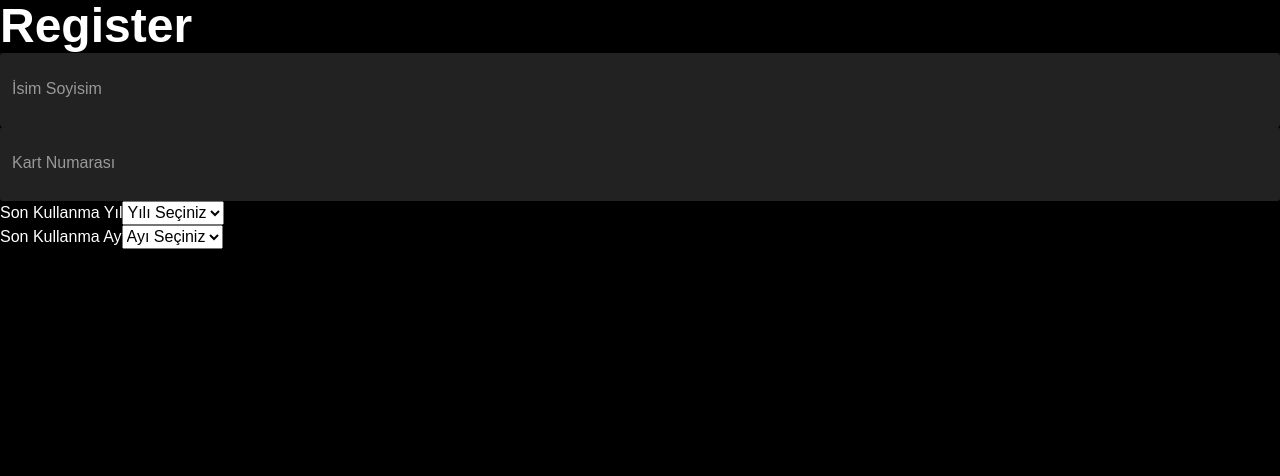
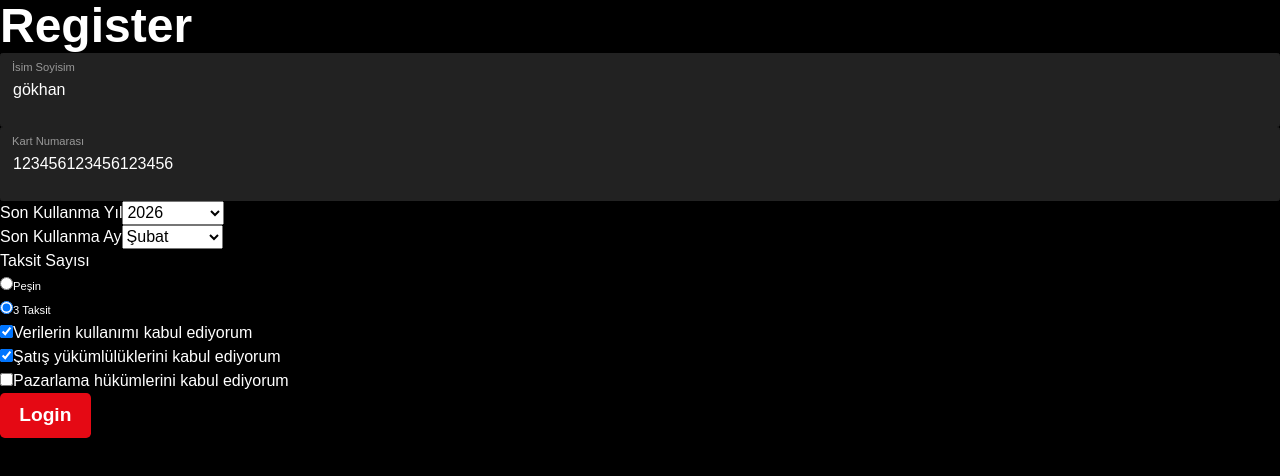
Before and after one commit to gokhanozdemir/p0824-s8-repeat, a React (Vite) app: page /register in a window 1280 px wide. Shown: the top 476 px of the page. Built offline with nearby package versions, Linux system fonts and the light colour scheme.

Commit message:
Form taslağını tamamlar, state'i view'e bağlar
Co-authored-by: OnurGunerG <OnurGunerG@users.noreply.github.com>
Co-authored-by: didem-kayaci <didem-kayaci@users.noreply.github.com>
Co-authored-by: GokcenGuldogan <GokcenGuldogan@users.noreply.github.com>

```diff
--- a/src/components/Register.jsx
+++ b/src/components/Register.jsx
@@ -1,30 +1,48 @@
-
+import { useState } from "react"
 
 const years = ["2024", "2025", "2026", "2027", "2028", "2029", "2030"]
 const months = ["Ocak", "Şubat", "Mart", "Nisan", "Mayıs", "Haziran", "Temmuz", "Ağustos", "Eylül", "Ekim", "Kasım", "Aralık"]
+const initialForm = {
+	isimSoyisim: "gökhan",
+	kartNumarasi: "123456123456123456",
+	sonYil: "2026",
+	sonAy: "Şubat",
+	odemeTipi: "installment",
+	onaylar: ["usage", "rights"]
+}
+
+/*
+TODO: bütün alanlara formData ile uyumlu name değerleri ekle.
+TODO: bir eventHandler (onChange) yazıp, bütün alanlara bağlanacak
+TODO: bir text, select ve checkbox alanları için gereken ifadelere göre doğru veriyi okuyarak, State'te sadece ilgili kısmı güncelle
+TODO: tek bir fn ile bütün alanları kontrol et
+
+ - text--> data nerede? value'da, state'teki karşılığı nerede? [name]
+ - select--> data nerede? value'da, state'teki karşılığı nerede? [name]
+ - radio--> data nerede? value'da, state'teki karşılığı nerede? [name]
+ - radio--> data nerede? (checked'de ve) value'da, state'teki karşılığı nerede? "onaylar"
+	eğer(onaylar'da ilgili value yoksa) o zaman onaylar'a ilgil value eklenecek
+	varsa - filter ile çıkarılacak
+	// https://dev.to/andyrewlee/cheat-sheet-for-updating-objects-and-arrays-in-react-state-48np
+
+*/
 function Register() {
+	const [formData, setFormData] = useState(initialForm)
 	return (
 		<div>
 			<h1>Register</h1>
-			{/*
-			<div className="input-group">
-				<label htmlFor="emailormobile">Email or mobile number</label>
-
-				<input onChange={handleChange} name="userInfo" value={formData.userInfo} type="text" id="emailormobile" placeholder="your user info" />
-			</div>
-			*/}
 			<form>
 				<div className="input-group">
 					<label htmlFor="nameSurname">İsim Soyisim</label>
-					<input id="nameSurname" placeholder="İsim Soyisim" type="text" />
+					<input id="nameSurname" placeholder="İsim Soyisim" type="text" value={formData.isimSoyisim} />
 				</div>
 				<div className="input-group">
 					<label htmlFor="creditnumber">Kart Numarası</label>
-					<input id="creditnumber" placeholder="Kart Numarası" type="text" />
+					<input id="creditnumber" placeholder="Kart Numarası" type="text" value={formData.kartNumarasi} />
 				</div>
 				<div className="input-group">
 					<label htmlFor="exp_year">Son Kullanma Yıl</label>
-					<select id="exp_year" defaultValue="-1">
+					<select id="exp_year" defaultValue="-1" value={formData.sonYil}>
 						<option value="-1" disabled>Yılı Seçiniz</option>
 						{years.map((y) => {
 							return <option key={y} value={y}>{y}</option>
@@ -35,14 +53,38 @@ function Register() {
 				</div>
 				<div className="input-group">
 					<label htmlFor="exp_mounth">Son Kullanma Ay</label>
-					<select id="exp_mounth" defaultValue="-1">
+					<select id="exp_mounth" defaultValue="-1" value={formData.sonAy}>
 						<option value="-1" disabled >Ayı Seçiniz</option>
-						{months.map((y) => {
-							return <option key={y} value={y}>{y}</option>
+						{months.map((m) => {
+							return <option key={m} value={m}>{m}</option>
 						})}
 					</select>
-
 				</div>
+				<div className="input-group flex column">
+					<p>Taksit Sayısı</p>
+					<div>
+						<input id="paymentSinglle" checked={formData.odemeTipi.includes("single")} type="radio" name="odemeTipi" value="single" />
+						<label htmlFor="paymentSinglle">Peşin</label>
+					</div>
+					<div>
+						<input type="radio" id="paymentInstallments" checked={formData.odemeTipi.includes("installment")} name="odemeTipi" value="installment" />
+						<label htmlFor="paymentInstallments">3 Taksit</label>
+					</div>
+				</div>
+				<div className="input-group flex column">
+					<div>
+						<input id="kullanim" type="checkbox" checked={formData.onaylar.includes("usage")} name="condions_usage" value="usage" />
+						<label htmlFor="kullanim">Verilerin kullanımı kabul ediyorum</label></div>
+					<div>
+						<input type="checkbox" checked={formData.onaylar.includes("rights")} id="satis" name="condions_rights" value="rights" />
+						<label htmlFor="satis">Şatış yükümlülüklerini kabul ediyorum</label>
+					</div>
+					<div>
+						<input type="checkbox" checked={formData.onaylar.includes("marketing")} id="pazarlama" name="condions_rights" value="marketing" />
+						<label htmlFor="pazarlama">Pazarlama hükümlerini kabul ediyorum</label>
+					</div>
+				</div>
+				<button className="primary-button" type="submit">Login</button>
 			</form>
 		</div>
 	)
```
